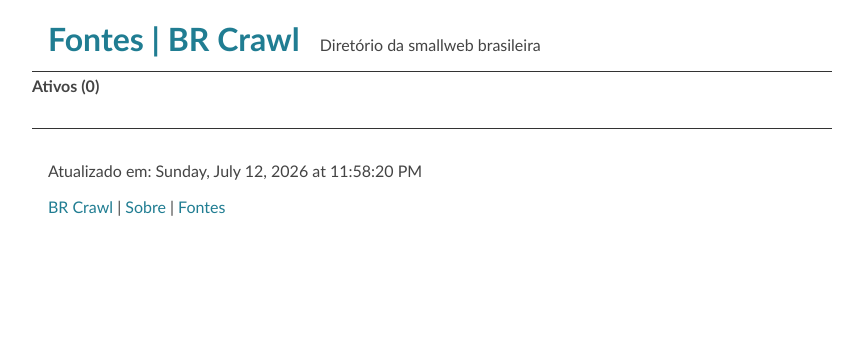
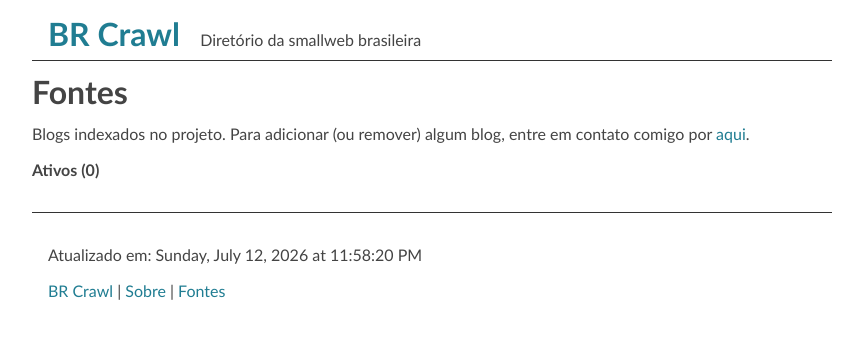
Before and after one commit to guites/brcrawl, a Flask app: page /sources in a window 1280 px wide. Shown: the top 339 px of the page, without its empty margins (208-1071 px from the left). Run offline with Flask 3, Linux system fonts and the light colour scheme; data that the repository does not hold is empty.

Commit message:
backend: improve header styling

```diff
--- a/backend/static/style.css
+++ b/backend/static/style.css
@@ -31,6 +31,14 @@
 header {
     border-bottom: 1px solid var(--border);
     margin-bottom: 0.25em;
+}
+
+.header-title {
+    font-size: 2em;
+    font-weight: bold;
+    display: inline-block;
+    padding: 0 0.5em;
+    margin: 1rem 0;
 }
 
 header > h1 {
--- a/backend/templates/base.html
+++ b/backend/templates/base.html
@@ -19,7 +19,9 @@
 </head>
 <body>
     <header>
-        {% block header %}{% endblock %}
+        <a href="/" class="header-title">BR Crawl</a>
+        <br class="title-br"/>
+        <span class="title-span">Diretório da smallweb brasileira</span>
     </header>
     <main>
       {% block content %}{% endblock %}
--- a/backend/templates/views/sources.html
+++ b/backend/templates/views/sources.html
@@ -2,13 +2,9 @@
 
 {% block title %}Fontes | BR Crawl{% endblock %}
 
-{% block header %}
-    <h1><a href="/sources">Fontes | BR Crawl</a></h1>
-    <br class="title-br"/>
-    <span class="title-span">Diretório da smallweb brasileira</span>
-{% endblock %}
-
 {% block content %}
+    <h1>Fontes</h1>
+    <p>Blogs indexados no projeto. Para adicionar (ou remover) algum blog, entre em contato comigo por <a href="mailto:hello@guilhermegarcia.dev">aqui</a>.</p>
     <h2>Ativos ({{ active_feeds|length }})</h2>
     <ol>
         {% for feed in active_feeds %}
```
Also changed, not shown: backend/templates/views/about.html (+1 -6 lines), backend/templates/views/index.html (+1 -6 lines).
